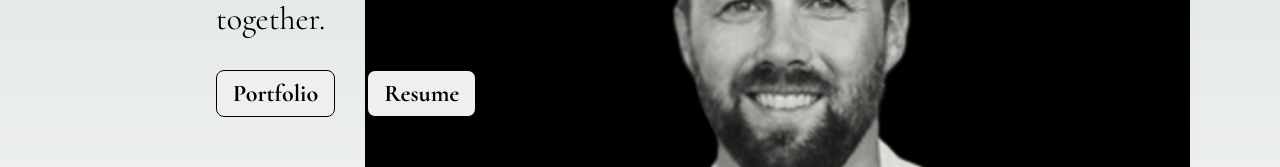
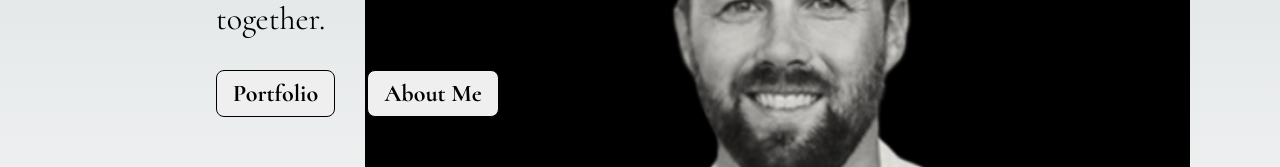
Before and after one commit to bperry13/portfolio, a Next.js app: page / in a window 1280 px wide. Shown: the part 341-508 px from the top of the page. Built offline with nearby package versions, Linux system fonts and the light colour scheme.

Commit message:
Added Link routing to home page

```diff
--- a/app/page.js
+++ b/app/page.js
@@ -1,6 +1,7 @@
 import Image from "next/image";
 import styles from "./page.module.css";
 import "./globals.css";
+import Link from "next/link";
 import { AiOutlineLinkedin } from "react-icons/ai";
 import { AiOutlineGithub } from "react-icons/ai";
 import { AiOutlineTwitter } from "react-icons/ai";
@@ -43,8 +44,12 @@ export default function Home() {
             I'm an emerging software engineer based in Texas. Have a look around
             and let me know if you're interested in working together.
           </p>
-          <button className={styles.button}>Portfolio</button>
-          <button className={styles.button}>Resume</button>
+          <button className={styles.button}>
+            <Link href="/portfolio">Portfolio</Link>
+          </button>
+          <button className={styles.button}>
+            <Link href="/resume">About Me</Link>
+          </button>
         </div>
       </div>
       <div className={styles.footer}>
```
